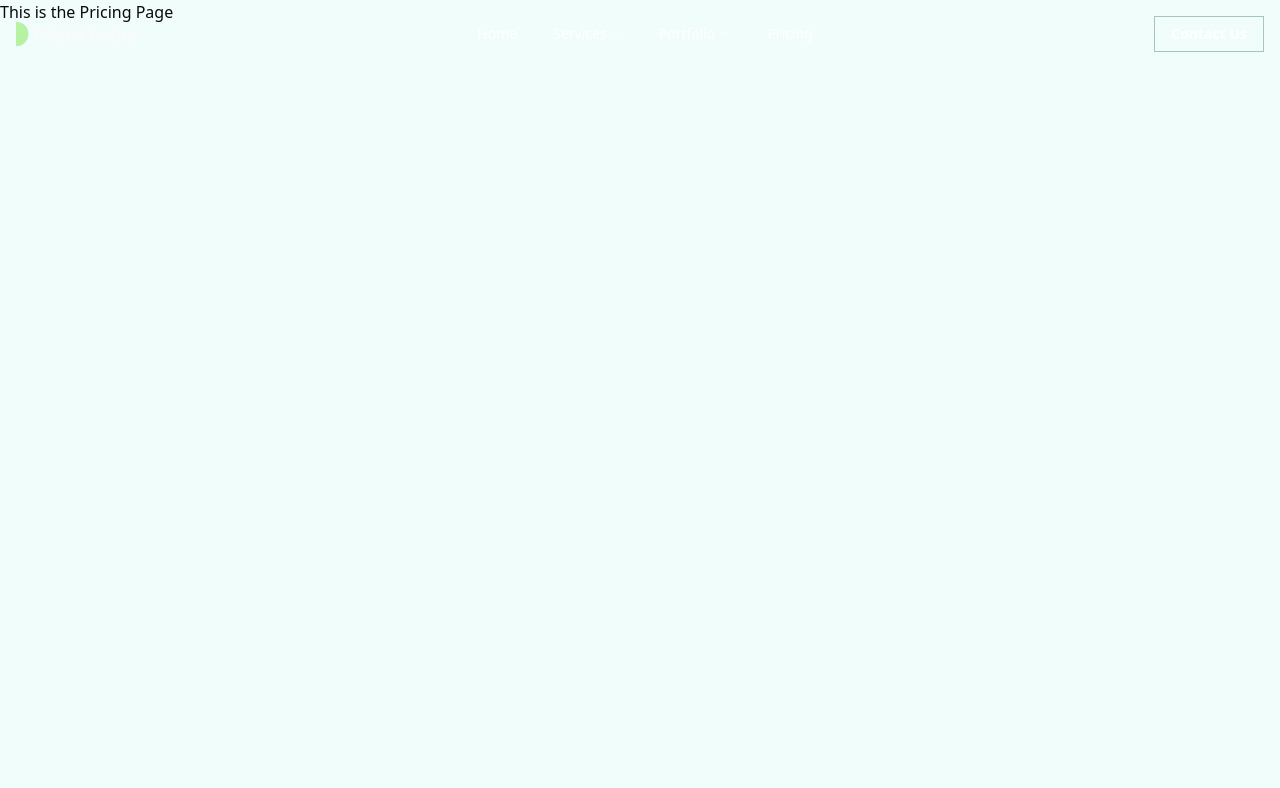
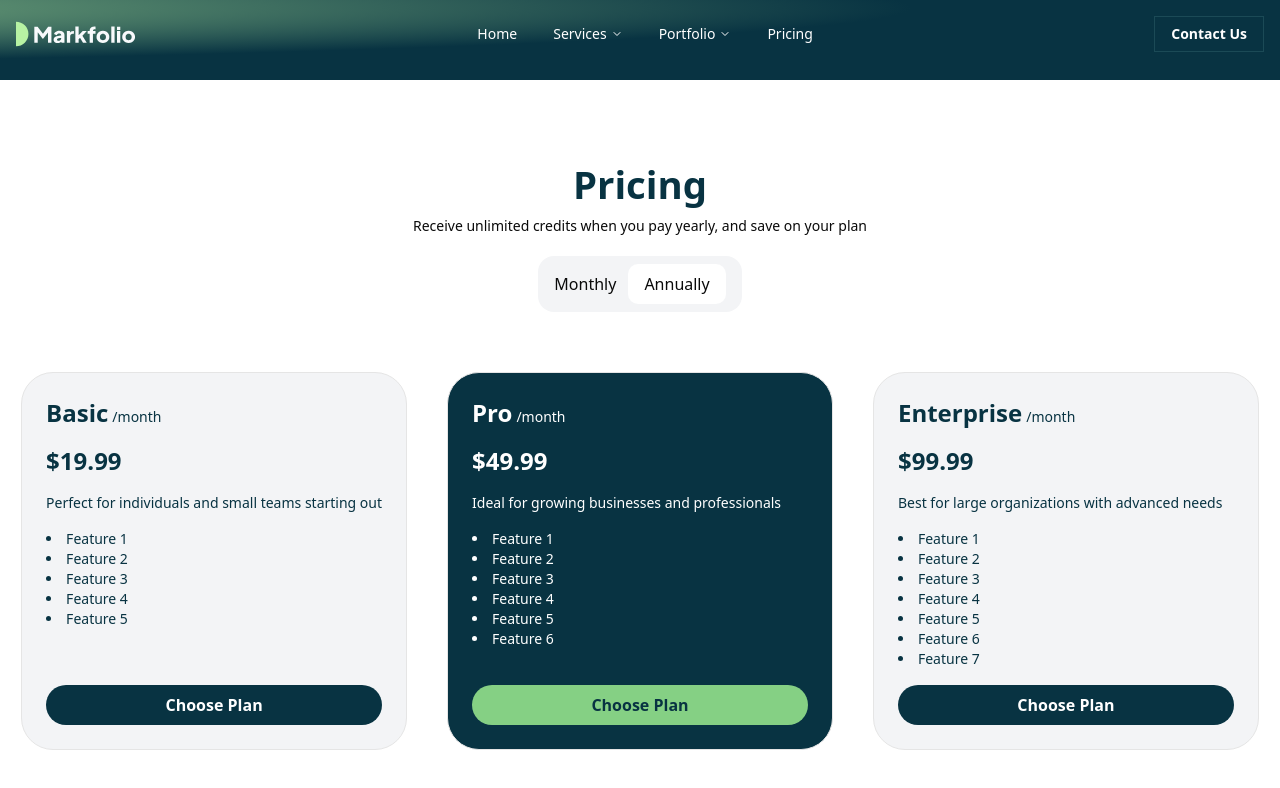
Before and after one commit to designkreativ/markfolio_website, a Next.js app: page /pricing in a window 1280 px wide. Shown: the top 788 px of the page. Built offline with nearby package versions, Linux system fonts and the light colour scheme.

Commit message:
Pricing page

```diff
--- a/src/app/portfolio/page.tsx
+++ b/src/app/portfolio/page.tsx
@@ -22,7 +22,7 @@ function page() {
       </div>
       <div className="mx-auto max-w-[1440px] px-2 md:px-4  ">
         {/* ------- CARD FILTERS . ----- */}
-        <div className="flex justify-between py-5">
+        <div className="flex justify-between py-6 pb-10">
           <div className="flex gap-2 justify-center items-center">
             <p className="bg-primary-light px-6 py-2 rounded-full">Sort By</p>
             <p className=" px-6 ">Sort By</p>
@@ -43,7 +43,7 @@ function page() {
                 height={300}
                 className="w-screen h-auto aspect-video object-cover  bg-gray-300"
               />
-            <div className="p-6 gap-4 flex flex-col border border-gray-200">
+            <div className="p-4 gap-4 flex flex-col border border-gray-200">
               <h3 className="section-heading">
                 {project.title}
               </h3>
--- a/src/app/pricing/page.tsx
+++ b/src/app/pricing/page.tsx
@@ -1,11 +1,64 @@
-import React from 'react'
+import React from "react";
+import { mainSection } from "@/components/Action";
 
 function page() {
+  const { priceCards } = mainSection;
   return (
-    <div className='bg-teal-50 h-screen'>
-      <h1>This is the Pricing Page</h1>
+    <div className="">
+      <div className="bg-teal-50 min-h-20  bg-gradient"></div>
+
+      <div className="mx-auto max-w-[1440px] px-2 md:px-4 pt-20 flex flex-col justify-center items-center gap-5">
+        {/*  Title  */}
+        <div className="text-center flex flex-col items-center gap-2">
+          <h1 className="heading text-primary-low">Pricing</h1>
+          <p className="body-font">
+            Receive unlimited credits when you pay yearly, and save on your plan
+          </p>
+        </div>
+
+        {/*  Toggle  */}
+        <div className="flex gap-3 bg-gray-100 py-2 px-4 w-fit rounded-2xl items-center justify-center">
+          <p>Monthly</p>
+          <p className="bg-white py-2 px-4 rounded-lg">Annually</p>
+        </div>
+
+        {/*  Price Cards  */}
+        <div className="grid grid-cols-1 md:grid-cols-2 lg:grid-cols-3 gap-10 pt-10">
+          {priceCards.map((card) => (
+            <div
+              key={card.id}
+              className={`border rounded-4xl p-6 flex flex-col gap-4  ${
+                card.popular ? " bg-primary-low" : " bg-gray-100"
+              }`}
+            >
+              <h2
+                className={`text-2xl font-bold ${card.popular ? "text-white" : "text-primary-low"}`}
+              >
+                {card.title}
+                <span className="text-sm font-light pl-1">/month</span>
+              </h2>
+              <p className={`section-heading text-primary-low ${card.popular ? "text-white" : ""}`}>{card.price}</p>
+              <p className={`body-font ${card.popular ? "text-white" : "text-primary-low"}`}>{card.description}</p>
+              <ul className={`list-disc list-inside body-font ${card.popular ? "text-white" : "text-primary-low"}`}>
+                {card.features.map((feature, index) => (
+                  <li key={index}>{feature}</li>
+                ))}
+              </ul>
+              <button
+                className={`mt-auto py-2 px-4 rounded-full inner-heading ${
+                  card.popular
+                    ? "bg-primary-light text-primary-low"
+                    : "bg-primary-low text-white"
+                }`}
+              >
+                Choose Plan
+              </button>
+            </div>
+          ))}
+        </div>
+      </div>
     </div>
-  )
+  );
 }
 
-export default page
+export default page;
--- a/src/components/Action.tsx
+++ b/src/components/Action.tsx
@@ -147,5 +147,52 @@ export const mainSection = {
         "Silverthorne, CO – JHL Constructors, in partnership with the Town of Silverthorne, Collab Architecture,",
       imageUrl: sectionImage1,
     },
-  ]
+  ],
+  priceCards: [
+    {
+      id: 1,
+      price: "$19.99",
+      title: "Basic",
+      description: "Perfect for individuals and small teams starting out",
+      features: [
+        "Feature 1",
+        "Feature 2",
+        "Feature 3",
+        "Feature 4",
+        "Feature 5",
+      ],
+      popular: false,
+    },
+    {
+      id: 2,
+      price: "$49.99",
+      title: "Pro",
+      description: "Ideal for growing businesses and professionals",
+      features: [
+        "Feature 1",
+        "Feature 2",
+        "Feature 3",
+        "Feature 4",
+        "Feature 5",
+        "Feature 6",
+      ],
+      popular: true,
+    },
+    {
+      id: 3,
+      price: "$99.99",
+      title: "Enterprise",
+      description: "Best for large organizations with advanced needs",
+      features: [
+        "Feature 1",
+        "Feature 2",
+        "Feature 3",
+        "Feature 4",
+        "Feature 5",
+        "Feature 6",
+        "Feature 7",
+      ],
+      popular: false,
+    },
+]
 };
```
